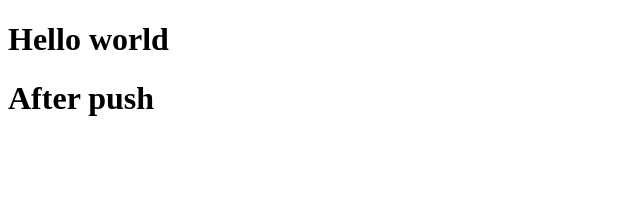
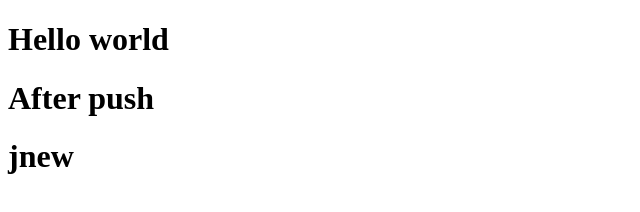
Before and after one commit to AnkushShekhawat2000/git-practice, a plain HTML site: page index.html in a window 1280 px wide. Shown: the whole page, without its empty margins (0-640 px from the left). Drawn offline with Linux system fonts and the light colour scheme.

Commit message:
add mnew

```diff
--- a/index.html
+++ b/index.html
@@ -11,5 +11,7 @@
     </h1>
 
     <H1>After push</H1>
+
+    <h1>jnew </h1>
 </body>
 </html>
```
